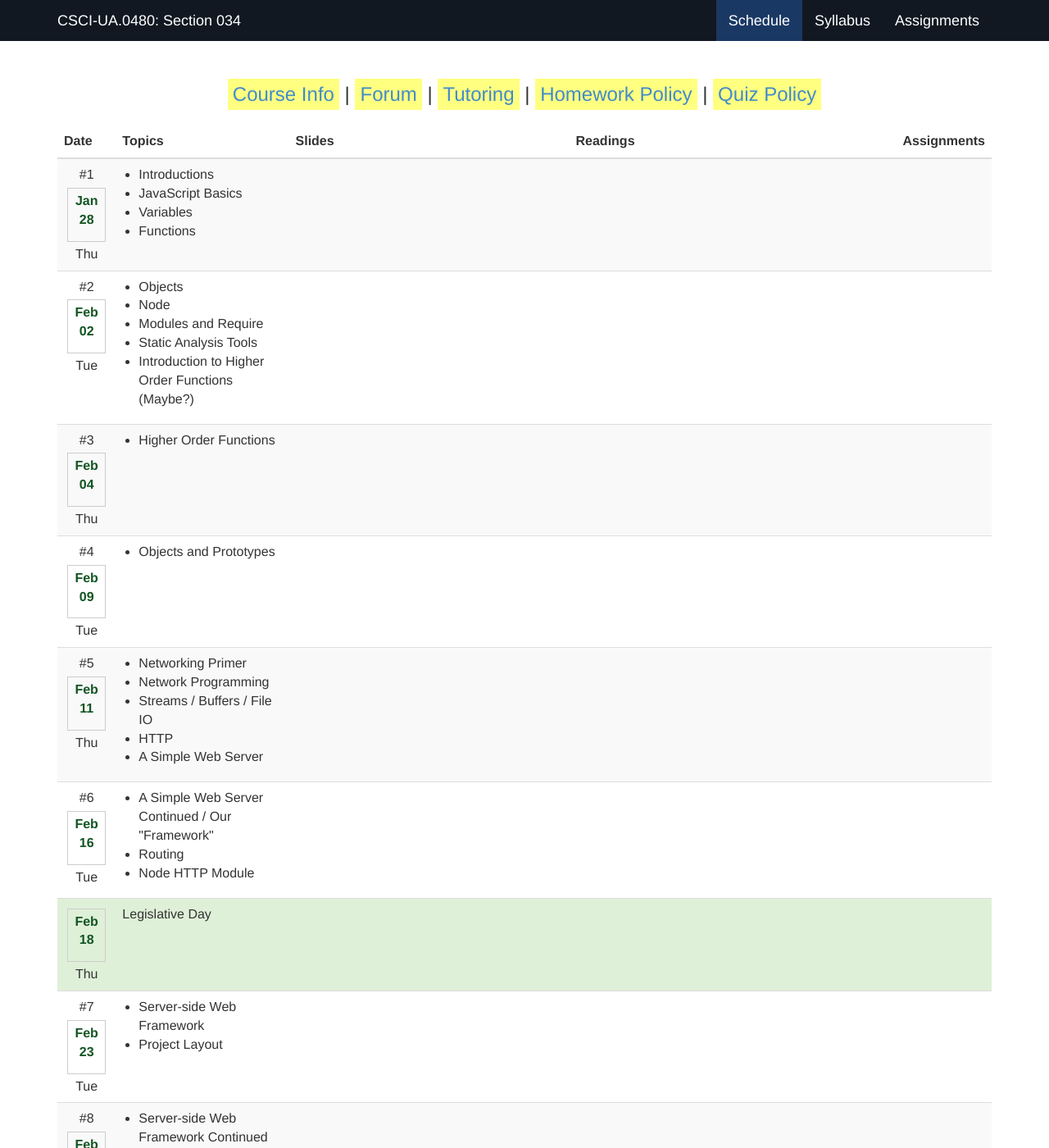
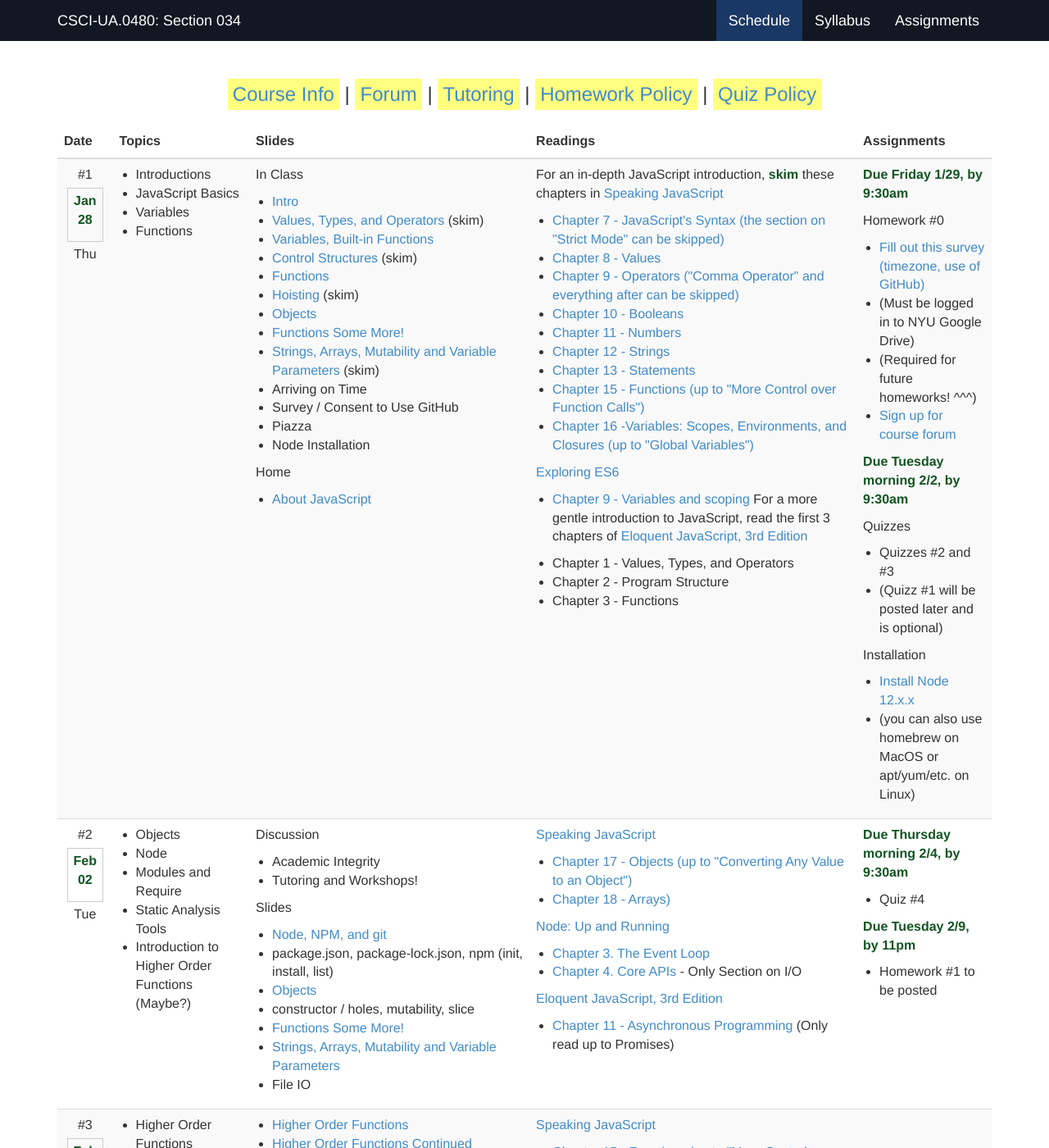
Before and after one commit to foureyes/csci-ua.0480-spring2021-034, a Jekyll site: the page built from index.markdown, in a window 1280 px wide and 1400 px high, scrolled down 191 px. Shown: the whole window at 82% size. Built offline with Jekyll 4.4.1, drawn with Linux system fonts in a browser that asks for light colours; a script that is not in the unit is left out; some of the changed text lies outside the part shown.

Commit message:
add class 1 materials

```diff
--- a/_config.yml
+++ b/_config.yml
@@ -58,7 +58,7 @@ vars:
   book_js_9_link: "http://chimera.labs.oreilly.com/books/1234000000262/index.html"
   book_js_9_author: Eric Elliott
 
-  survey_intro: https://forms.gle/co45xr6YSh64NEWv9
+  survey_intro: https://forms.gle/XmdDDczKyfUst3Di9
   forum: https://edstem.org/us/courses/3751/discussion/
   email: jversoza@cs.nyu.edu
   contact_link: https://edstem.org/us/courses/3751/discussion/
--- a/_data/ait-schedule.csv
+++ b/_data/ait-schedule.csv
@@ -1,5 +1,5 @@
 draft,type,num,date,day,topics,slides,readings,assignments,
-y,,1,Jan-28,Thu,"* Introductions
+,,1,Jan-28,Thu,"* Introductions
 * JavaScript Basics
 * Variables
 * Functions","In Class
@@ -39,18 +39,18 @@ y,,1,Jan-28,Thu,"* Introductions
 
  * Chapter 1 - Values, Types, and Operators
  * Chapter 2 - Program Structure
- * Chapter 3 - Functions","__Due Friday 9/4, by 11am__
+ * Chapter 3 - Functions","__Due Friday 1/29, by 9:30am__
 
 Homework #0
 
- * [Fill out this survey / use of GitHub consent form]({{ site.survey_intro }})
+ * [Fill out this survey (timezone, use of GitHub)]({{ site.survey_intro }})
  * (Must be logged in to NYU Google Drive)
  * (Required for future homeworks! ^^^)
- * [Sign up for piazza]({{ site.forum }})
+ * [Sign up for course forum]({{ site.forum }})
 
 
 
-__Due Wednesday morning 9/9, by 11am__
+__Due Tuesday morning 2/2, by 9:30am__
 
 Quizzes
 
@@ -62,7 +62,7 @@ Installation
  * [Install Node {{ site.node_version }}](https://nodejs.org/en/)
  * (you can also use homebrew on MacOS or apt/yum/etc. on Linux)
 ",
-y,,2,Feb-02,Tue,"* Objects
+,,2,Feb-02,Tue,"* Objects
 * Node
 * Modules and Require
 * Static Analysis Tools
@@ -92,16 +92,18 @@ y,,2,Feb-02,Tue,"* Objects
  [{{ site.book_js_5 }}]({{ site.book_js_5_link }})
 
 *  [Chapter 11 - Asynchronous Programming](http://eloquentjavascript.net/11_async.html) (Only read up to Promises)","
- __Due Monday morning 9/14, by 11am__
+ __Due Thursday morning 2/4, by 9:30am__
 
  * Quiz #4
 
- __Due Monday 9/21, by 11pm__
+ __Due Tuesday 2/9, by 11pm__
 
+* Homework #1 to be posted
 
+<!--
 * [Homework #1](homework/01.html)
-",
-y,,3,Feb-04,Thu,* Higher Order Functions,"* [Higher Order Functions](slides/js/higher-order-functions.html)
+-->",
+,,3,Feb-04,Thu,* Higher Order Functions,"* [Higher Order Functions](slides/js/higher-order-functions.html)
 * [Higher Order Functions Continued](slides/js/higher-order-functions-continued.html)
 * [Objects Revisited, Arrow Functions with ""this""](slides/js/objects-prototypes.html)
 * [A Detour: Globals, Methods, and This](slides/js/globals-methods-this.html)","[{{ site.book_js }}]({{ site.book_js_link }})
--- a/index.markdown
+++ b/index.markdown
@@ -3,11 +3,10 @@ layout: default
 nav-state: index
 ---
 
+
 <!--
 <h1>AIT Test Deploy</h1>
 -->
-
-
 
 <div id="quick-links">
 <h3><a href="syllabus.html">Course Info</a> | <a href="{{ site.vars.forum }}">Forum</a> | <a href="syllabus.html#tutoring">Tutoring</a> | <a href="syllabus.html#hw-policy">Homework Policy</a> | <a href="syllabus.html#quiz-policy">Quiz Policy</a></h3>
```
